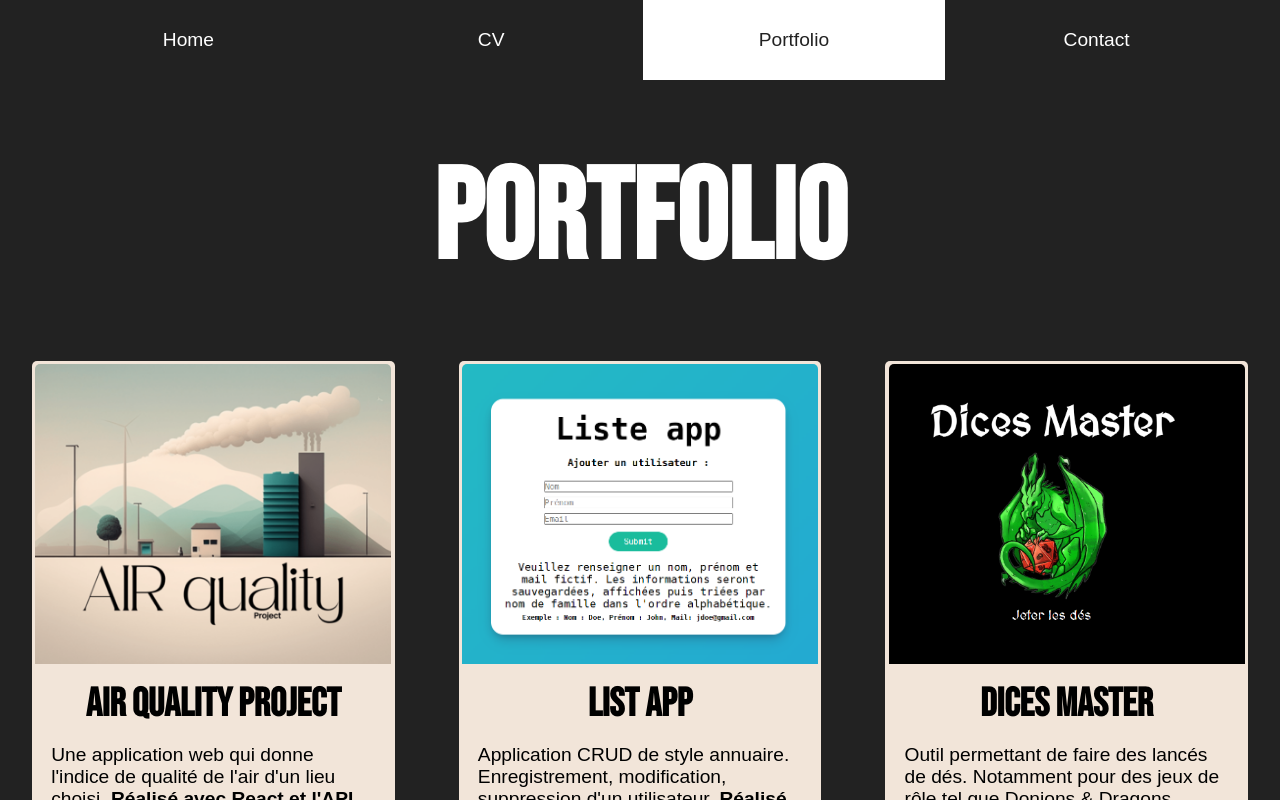
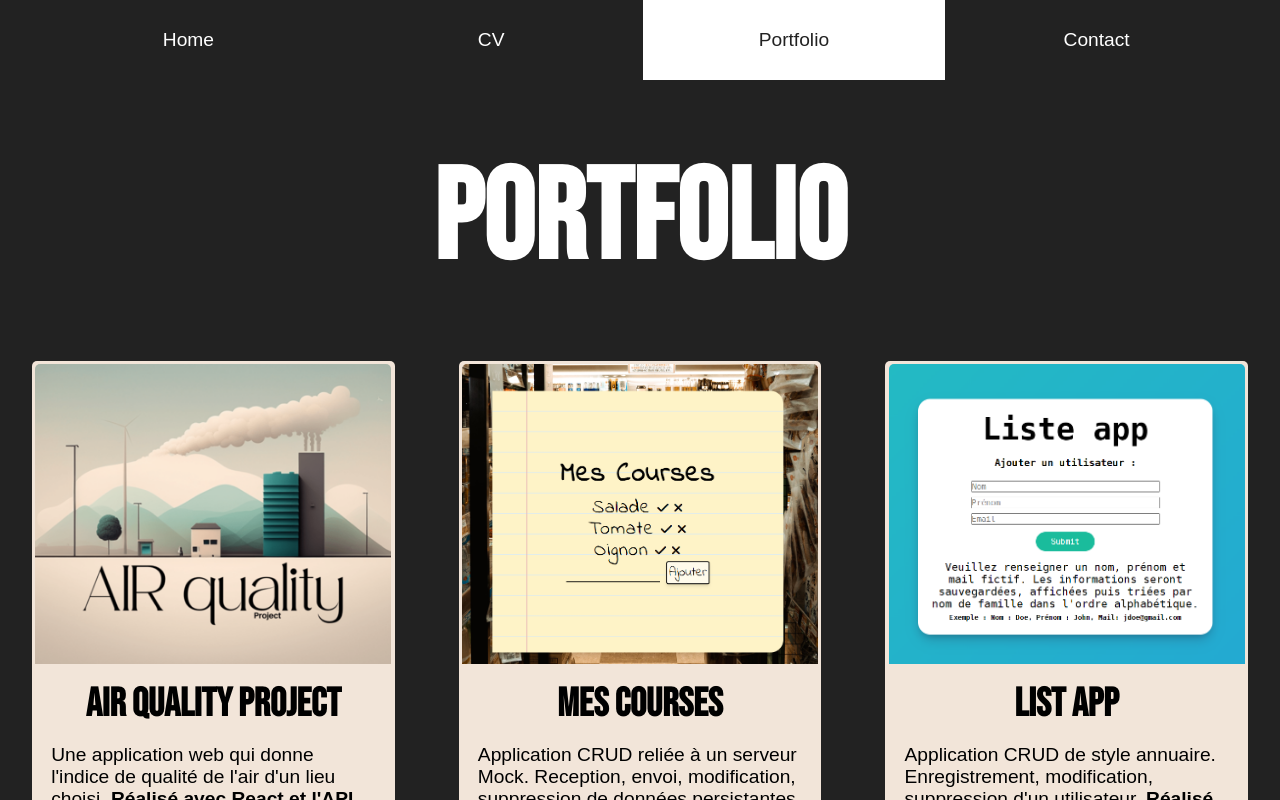
Before and after one commit to jessy-marion/Personnal-Website, a React (Create React App) app: page /portfolio in a window 1280 px wide. Shown: the top 800 px of the page. Built offline with nearby package versions, Linux system fonts and the light colour scheme; a web font is replaced by a local one.

Commit message:
feat: : new project

```diff
--- a/src/Pages/Portfolio/Portfolio.jsx
+++ b/src/Pages/Portfolio/Portfolio.jsx
@@ -11,6 +11,7 @@ import p8Img from "../../assets/img/SitePerso.PNG";
 import p9Img from "../../assets/img/dices-master.PNG";
 import p10Img from "../../assets/img/list-app.PNG";
 import p11Img from "../../assets/img/pphp.PNG";
+import p12Img from "../../assets/img/mescourses.PNG"
 
 function Portfolio() {
   return (
@@ -29,6 +30,20 @@ function Portfolio() {
           >
             Une application web qui donne l'indice de qualité de l'air d'un lieu
             choisi. <strong>Réalisé avec React et l'API OpenWeather.</strong>
+          </Card>
+        </a>
+        <a
+          target="_blank"
+          rel="noreferrer noopener"
+          href="https://verdant-taiyaki-d4bdb1.netlify.app/"
+        >
+          <Card
+            h2={"Mes Courses"}
+            image={p12Img}
+            alt={"Mes Courses"}
+          >
+            Application CRUD reliée à un serveur Mock. Reception, envoi, modification, suppression de données persistantes.
+            <strong> Réalisé avec React, Tailwind CSS, Mock API</strong>
           </Card>
         </a>
         <a
```
Also changed, not shown: src/assets/img/mescourses.PNG (added).
